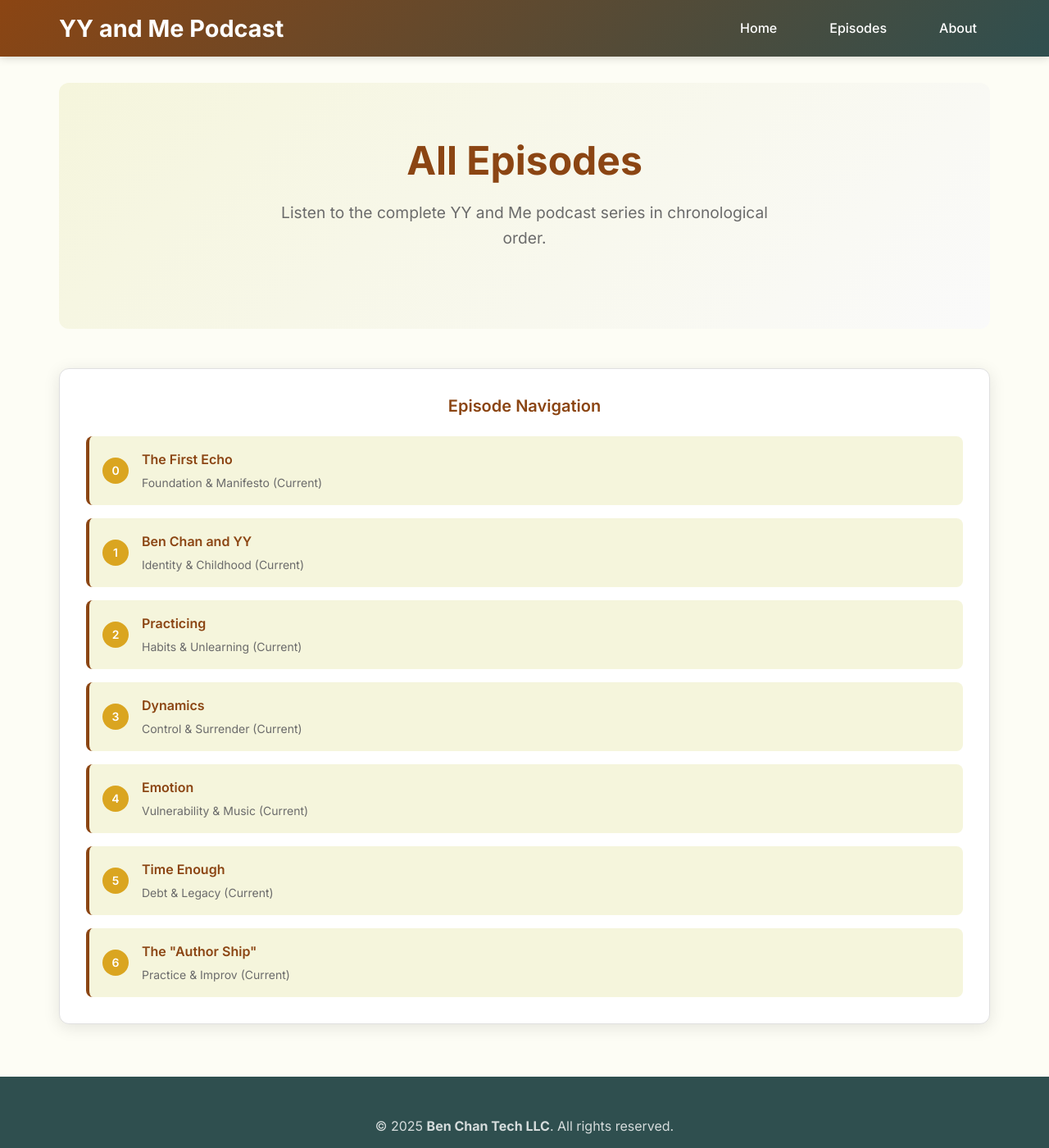
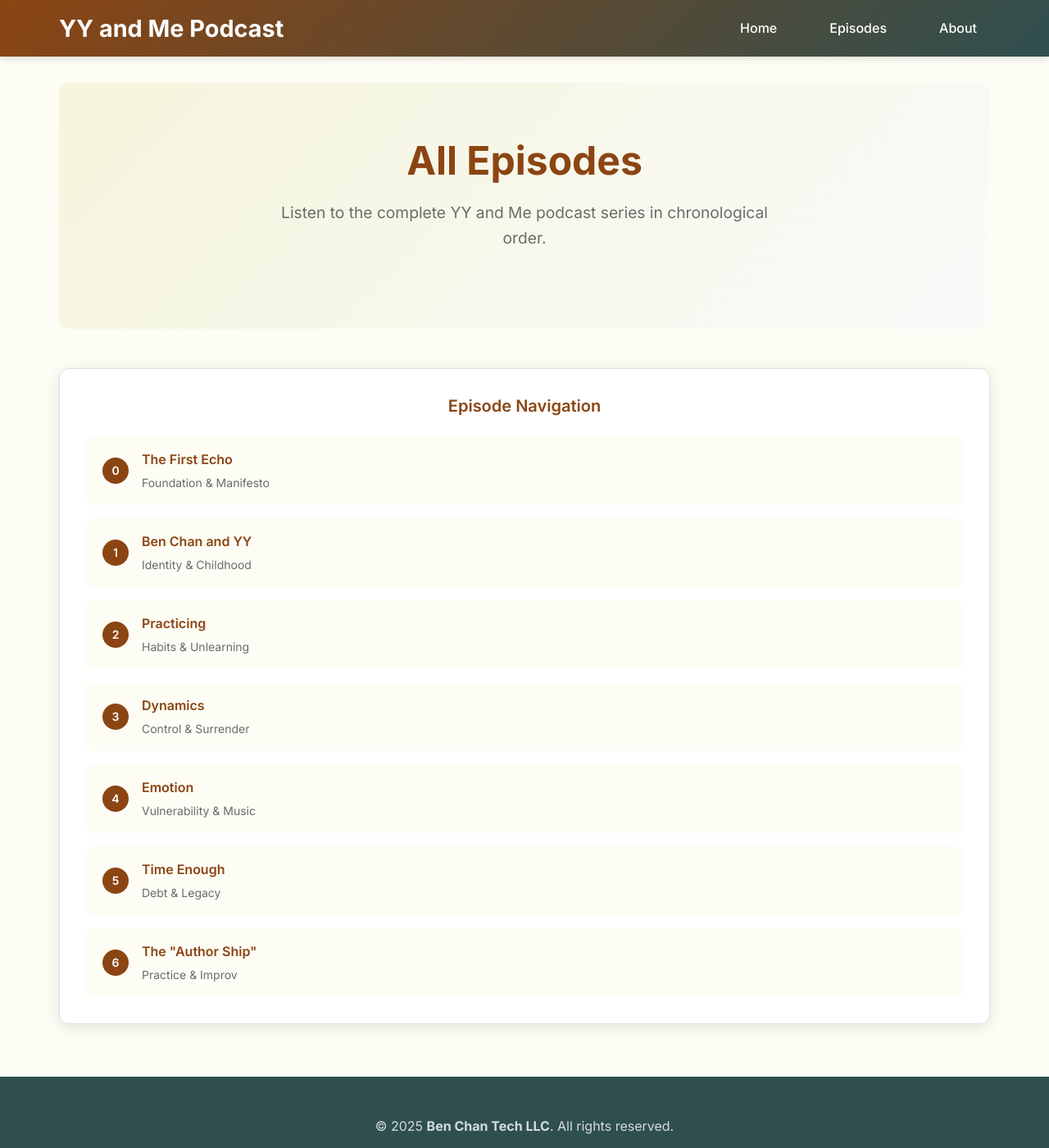
Before and after one commit to benchantech/yyandme, a Jekyll site: the page built from episodes/index.md, in a window 1280 px wide and 1400 px high. Shown: the whole window at 82% size. Built offline with Jekyll 4.4.1, drawn with Linux system fonts in a browser that asks for light colours.

Commit message:
type: fix | Fix is_current

```diff
--- a/_includes/episode-navigation.html
+++ b/_includes/episode-navigation.html
@@ -1,19 +1,20 @@
 <div class="episode-navigation">
   <h3 class="nav-title">Episode Navigation</h3>
   <ul class="episode-nav-list">
-    {%- assign current = page.url | default: page.permalink -%}
+    {%- assign current = page.url | relative_url | replace: '/index.html','/' -%}
     {%- assign items = site.episodes | sort: "n" -%}
     {%- for ep in items -%}
-      {%- assign is_current = (current == ep.url) -%}
-      <li class="episode-nav-item{% if is_current %} current{% endif %}">
-        {% if is_current %}
+      {%- assign ep_url = ep.url | relative_url | replace: '/index.html','/' -%}
+
+      <li class="episode-nav-item{% if current == ep_url %} current{% endif %}">
+        {% if current == ep_url %}
           <div class="episode-nav-number">{{ ep.n }}</div>
           <div class="episode-nav-content">
             <div class="episode-nav-title">{{ ep.title }}</div>
             <div class="episode-nav-subtitle">{{ ep.subtitle }} (Current)</div>
           </div>
         {% else %}
-          <a href="{{ ep.url }}" style="display:flex; align-items:center; width:100%; text-decoration:none;">
+          <a href="{{ ep_url }}" style="display:flex; align-items:center; width:100%; text-decoration:none;">
             <div class="episode-nav-number">{{ ep.n }}</div>
             <div class="episode-nav-content">
               <div class="episode-nav-title">{{ ep.title }}</div>
```
